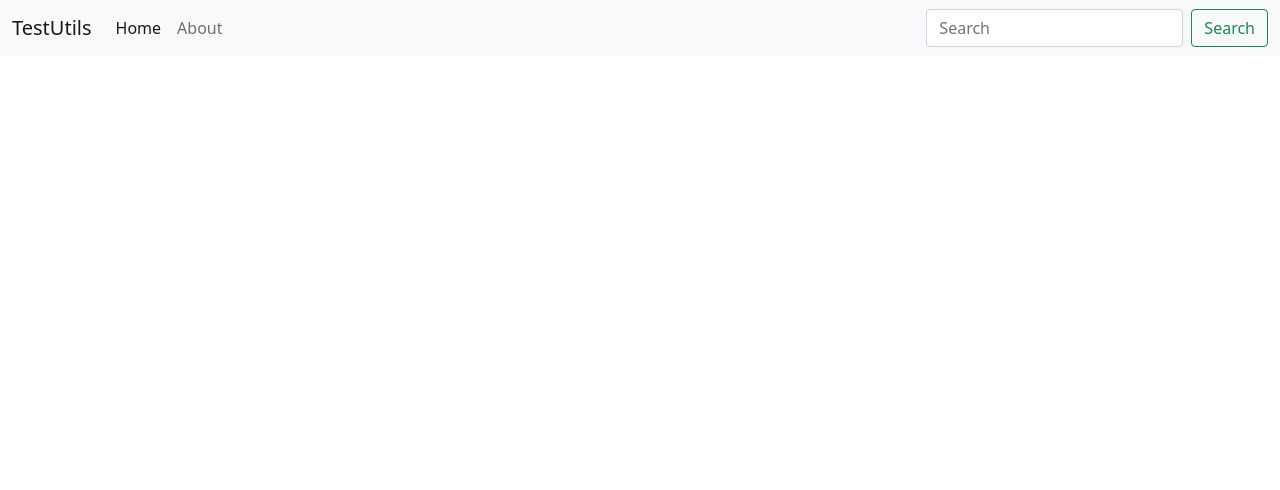
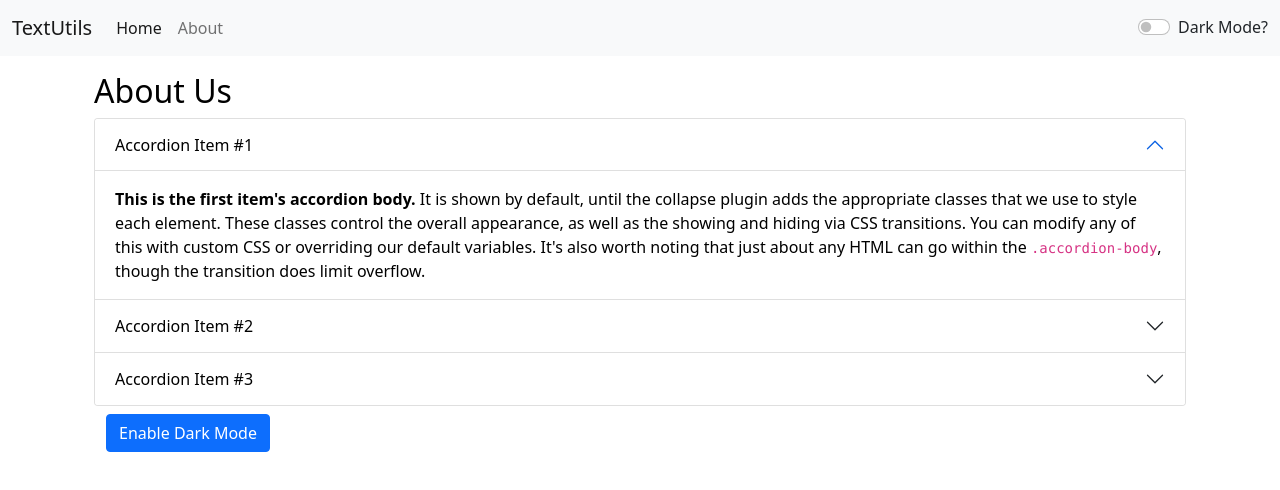
Before and after one commit to nandu1993/textutils, a React (Create React App) app: page /about in a window 1280 px wide. Shown: the top 490 px of the page. Built offline with nearby package versions, Linux system fonts and the light colour scheme.

Commit message:
Text Utils completed

```diff
--- a/package.json
+++ b/package.json
@@ -8,11 +8,12 @@
     "@testing-library/user-event": "^13.5.0",
     "react": "^17.0.2",
     "react-dom": "^17.0.2",
+    "react-router-dom": "^6.2.2",
     "react-scripts": "5.0.0",
     "web-vitals": "^2.1.4"
   },
   "scripts": {
-    "start": "CHOKIDAR_USEPOLLING=true react-scripts start",
+    "start": "react-scripts start",
     "build": "react-scripts build",
     "test": "react-scripts test",
     "eject": "react-scripts eject"
--- a/src/App.js
+++ b/src/App.js
@@ -1,30 +1,60 @@
 import './App.css';
+import About from './components/About';
+import Navbar from './components/Navbar';
+import TextForm from './components/TextForm';
+import React, { useState } from 'react'
+import Alert from './components/Alert';
+import {
+  BrowserRouter as Router,
+  Switch,
+  Route,
+  Link,
+  Routes
+} from "react-router-dom";
+
 
 function App() {
+  const [mode, setMode] = useState("light")
+  const [alert, setAlert] = useState(null)
+
+  const showAlert = (text, type) => {
+    setAlert({
+      message: text,
+      type: type
+    })
+
+    setTimeout(() => {
+      setAlert(null)
+    }, 2000);
+  }
+
+  const toggleMode = () => {
+    if (mode === "light") {
+      setMode("dark")
+      document.body.style.backgroundColor = "grey";
+      showAlert("Dark mode enabled", "success")
+
+    } else {
+      setMode("light")
+      document.body.style.backgroundColor = "white";
+      showAlert("Light mode enabled", "success")
+    }
+  }
+
   return (
     <>
-      <nav className="navbar navbar-expand-lg navbar-light bg-light">
-  <div className="container-fluid">
-    <a className="navbar-brand" href="/">TestUtils</a>
-    <button className="navbar-toggler" type="button" data-bs-toggle="collapse" data-bs-target="#navbarSupportedContent" aria-controls="navbarSupportedContent" aria-expanded="false" aria-label="Toggle navigation">
-      <span className="navbar-toggler-icon"></span>
-    </button>
-    <div className="collapse navbar-collapse" id="navbarSupportedContent">
-      <ul className="navbar-nav me-auto mb-2 mb-lg-0">
-        <li className="nav-item">
-          <a className="nav-link active" aria-current="page" href="/">Home</a>
-        </li>
-        <li className="nav-item">
-          <a className="nav-link" href="/">About</a>
-        </li>
-      </ul>
-      <form className="d-flex">
-        <input className="form-control me-2" type="search" placeholder="Search" aria-label="Search" />
-        <button className="btn btn-outline-success" type="submit">Search</button>
-      </form>
-    </div>
-  </div>
-</nav>
+      <Router>
+        <Navbar title="TextUtils" aboutText="About" mode={mode} toggleMode={toggleMode} />
+        <Alert alert={alert} />
+        <div className="container my-3">
+          <Routes>
+            <Route exact path="/" element={<TextForm heading="Enter text to analyze" mode={mode} showAlert={showAlert} />}>
+            </Route>
+            <Route exact path="/about" element={<About />}>
+            </Route>
+          </Routes>
+        </div>
+      </Router>
     </>
   );
 }
--- /dev/null
+++ b/src/components/About.js
@@ -0,0 +1,73 @@
+import React, { useState } from 'react'
+
+export default function About() {
+
+    const [myStyle, setMyStyle] = useState({
+        color: "black",
+        backgroundColor: "white"
+    })
+const [btnText, setBtnText] = useState("Enable Dark Mode")
+
+    const toggleStyle = () => {
+        if (myStyle.color === "white") {
+            setMyStyle({
+                color: "black",
+                backgroundColor: "white"
+            })
+            setBtnText("Enable Dark Mode");
+        } else {
+            setMyStyle({
+                color: "white",
+                backgroundColor: "black"
+            })
+            setBtnText("Enable Light Mode");
+        }
+    }
+
+    return (
+        <div className='container mb-3' style={myStyle}>
+            <h2>About Us</h2>
+            <div className="accordion" id="accordionExample" >
+                <div className="accordion-item">
+                    <h2 className="accordion-header" id="headingOne">
+                        <button className="accordion-button" type="button" style={myStyle} data-bs-toggle="collapse" data-bs-target="#collapseOne" aria-expanded="true" aria-controls="collapseOne">
+                            Accordion Item #1
+                        </button>
+                    </h2>
+                    <div id="collapseOne" className="accordion-collapse collapse show" aria-labelledby="headingOne" data-bs-parent="#accordionExample">
+                        <div className="accordion-body" style={myStyle}>
+                            <strong>This is the first item's accordion body.</strong> It is shown by default, until the collapse plugin adds the appropriate classes that we use to style each element. These classes control the overall appearance, as well as the showing and hiding via CSS transitions. You can modify any of this with custom CSS or overriding our default variables. It's also worth noting that just about any HTML can go within the <code>.accordion-body</code>, though the transition does limit overflow.
+                        </div>
+                    </div>
+                </div>
+                <div className="accordion-item">
+                    <h2 className="accordion-header" id="headingTwo">
+                        <button className="accordion-button collapsed" type="button" style={myStyle} data-bs-toggle="collapse" data-bs-target="#collapseTwo" aria-expanded="false" aria-controls="collapseTwo">
+                            Accordion Item #2
+                        </button>
+                    </h2>
+                    <div id="collapseTwo" className="accordion-collapse collapse" aria-labelledby="headingTwo" data-bs-parent="#accordionExample">
+                        <div className="accordion-body" style={myStyle}>
+                            <strong>This is the second item's accordion body.</strong> It is hidden by default, until the collapse plugin adds the appropriate classes that we use to style each element. These classes control the overall appearance, as well as the showing and hiding via CSS transitions. You can modify any of this with custom CSS or overriding our default variables. It's also worth noting that just about any HTML can go within the <code>.accordion-body</code>, though the transition does limit overflow.
+                        </div>
+                    </div>
+                </div>
+                <div className="accordion-item">
+                    <h2 className="accordion-header" id="headingThree">
+                        <button className="accordion-button collapsed" type="button" style={myStyle} data-bs-toggle="collapse" data-bs-target="#collapseThree" aria-expanded="false" aria-controls="collapseThree">
+                            Accordion Item #3
+                        </button>
+                    </h2>
+                    <div id="collapseThree" className="accordion-collapse collapse" aria-labelledby="headingThree" data-bs-parent="#accordionExample">
+                        <div className="accordion-body" style={myStyle}>
+                            <strong>This is the third item's accordion body.</strong> It is hidden by default, until the collapse plugin adds the appropriate classes that we use to style each element. These classes control the overall appearance, as well as the showing and hiding via CSS transitions. You can modify any of this with custom CSS or overriding our default variables. It's also worth noting that just about any HTML can go within the <code>.accordion-body</code>, though the transition does limit overflow.
+                        </div>
+                    </div>
+                </div>
+            </div>
+            <div className="container my-2">
+                <button onClick={toggleStyle} className="btn btn-primary">{btnText}</button>
+            </div>
+        </div>
+    )
+}
--- /dev/null
+++ b/src/components/Alert.js
@@ -0,0 +1,12 @@
+import React from 'react'
+
+function Alert(props) {
+    return (
+        props.alert &&
+        <div className={`alert alert-${props.alert.type} alert-dismissible fade show`} role="alert">
+            <strong>{props.alert.message}</strong>
+        </div>
+    )
+}
+
+export default Alert
--- /dev/null
+++ b/src/components/Navbar.js
@@ -0,0 +1,32 @@
+import React from 'react'
+import { Link } from 'react-router-dom';
+
+export default function Navbar(props) {
+    let mode = props.mode;
+    return (
+        <>
+            <nav className={`navbar navbar-expand-lg navbar-${mode} bg-${mode}`}>
+                <div className="container-fluid">
+                    <Link className="navbar-brand" to="/">{props.title}</Link>
+                    <button className="navbar-toggler" type="button" data-bs-toggle="collapse" data-bs-target="#navbarSupportedContent" aria-controls="navbarSupportedContent" aria-expanded="false" aria-label="Toggle navigation">
+                        <span className="navbar-toggler-icon"></span>
+                    </button>
+                    <div className="collapse navbar-collapse" id="navbarSupportedContent">
+                        <ul className="navbar-nav me-auto mb-2 mb-lg-0">
+                            <li className="nav-item">
+                                <Link className="nav-link active" aria-current="page" to="/">Home</Link>
+                            </li>
+                            <li className="nav-item">
+                                <Link className="nav-link" to="/about">{props.aboutText}</Link>
+                            </li>
+                        </ul>
+                        <div className={`form-check form-switch text-${mode==="light"?"dark":"light"}`}>
+                            <input className="form-check-input" onClick={props.toggleMode} type="checkbox" role="switch" id="flexSwitchCheckDefault" />
+                                <label className="form-check-label" htmlFor="flexSwitchCheckDefault">Dark Mode?</label>
+                        </div>
+                    </div>
+                </div>
+            </nav>
+        </>
+    )
+}
--- /dev/null
+++ b/src/components/TextForm.js
@@ -0,0 +1,83 @@
+import React, { useState } from 'react'
+
+export default function TextForm(props) {
+    const [text, setText] = useState("")
+    const [charLength, setCharLength] = useState(0)
+    const [wordCount, setWordCount] = useState(0)
+    const [minCount, setMinCount] = useState(0)
+    let mode= props.mode;
+
+    const fontColorStyle={
+        color:mode==="dark"?"white":"black"
+    }
+
+    const txtAreaStyle={
+        color:mode==="dark"?"white":"black",
+        backgroundColor:mode==="dark"?"grey":"white"
+    }
+
+    const handleUpClick = () => {
+        let transText = text.toUpperCase();
+        setText(transText);
+        props.showAlert("Converted to uppercase","success")
+    }
+
+    const handleLowClick = () => {
+        let transText = text.toLowerCase();
+        setText(transText);
+        props.showAlert("Converted to lowercase","success")
+    }
+
+    const handleClearClick = () => {
+        setText("");
+        countOperations("");
+        props.showAlert("Text cleared","success")
+    }
+
+    const handleOnChange = (e) => {
+        let nText = e.target.value;
+        setText(nText);
+        countOperations(nText);
+    }
+
+    const handleCopyClick = (e) => {
+        navigator.clipboard.writeText(text)
+        props.showAlert("Text copied to clipboard","success")
+    }
+
+    const countOperations = (nText) => {
+        //0 word if there is only 1 space. ealrier only space also count as word
+        let wCount = nText.replace(/\s/g, '').length;
+
+        setCharLength(nText.length);
+        setWordCount(wCount)
+        setMinCount(countMins(nText))
+    }
+
+    const countMins = (nText) => {
+        let totalTime = 0.008 * nText.split(" ").length;
+        return totalTime;
+    }
+
+    return (
+        <>
+            <div className='container' style={fontColorStyle}>
+                <h2>{props.heading}</h2>
+                <div className="mb-3">
+                    <textarea className="form-control" value={text} onChange={handleOnChange} style={txtAreaStyle} id="myBox" rows="8"></textarea>
+                </div>
+                <button className="btn btn-primary mx-1" onClick={handleUpClick}>Convert to Uppercase</button>
+                <button className="btn btn-primary mx-1" onClick={handleLowClick}>Convert to Lowercase</button>
+                <button className="btn btn-primary mx-1" onClick={handleClearClick}>Clear Text</button>
+                <button className="btn btn-primary mx-1" onClick={handleCopyClick}>Copy Text</button>
+            </div>
+            <div className="container my-2" style={fontColorStyle}>
+                <h2>Text Summery</h2>
+                <p>{wordCount} words and {charLength} characters</p>
+                <p> {minCount} Mins read</p>
+                <h2>Preview</h2>
+                <p>{text}</p>
+            </div>
+        </>
+    )
+}
```
Also changed, not shown: 1 other file (tests, documents, lock files or other folders).
